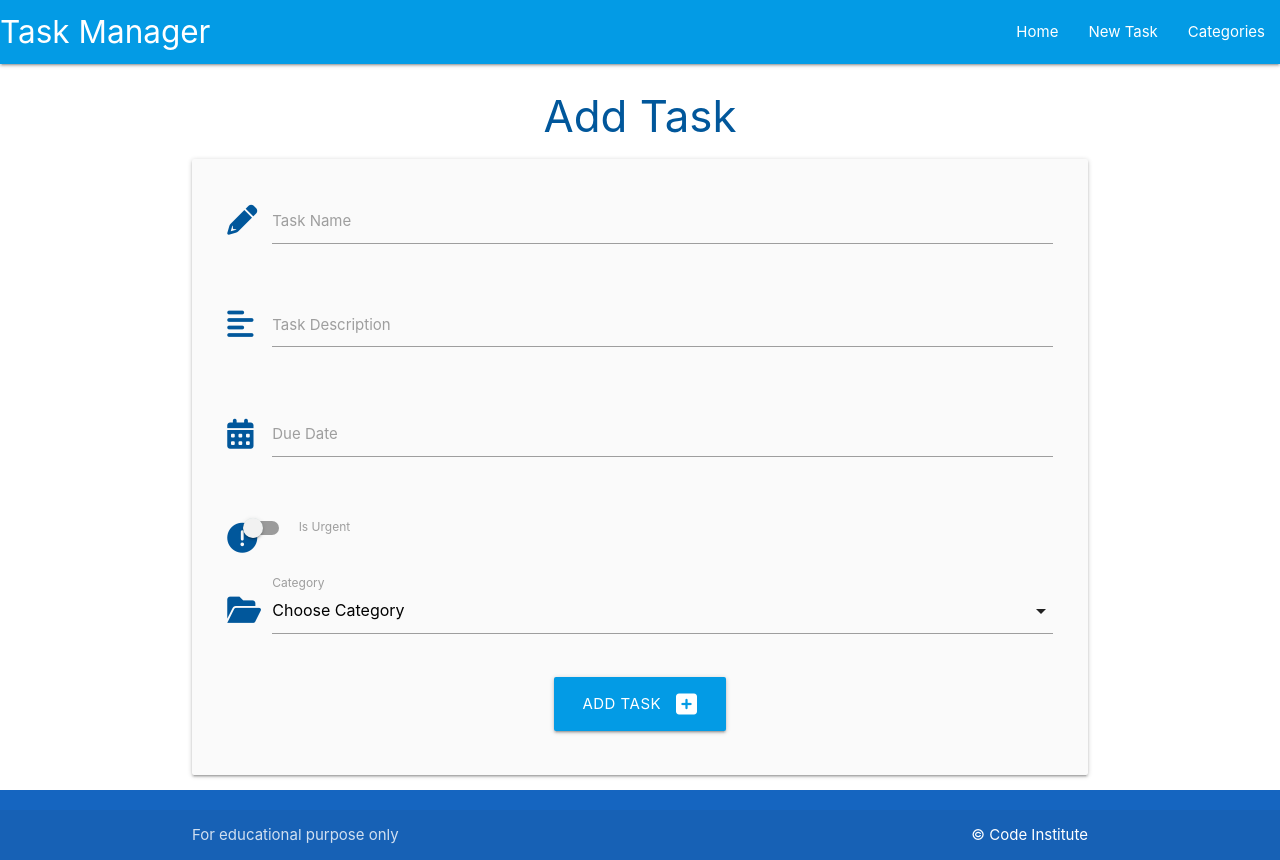
After one commit to 4n4ru/flask-sqlalchemy-task-manager, a Flask app: page /add_task in a window 1280 px wide. The commit adds this page. Run offline with Flask 2, Linux system fonts and the light colour scheme; data that the repository does not hold is empty.

Commit message:
Add code to add new task to database

```diff
--- a/taskmanager/routes.py
+++ b/taskmanager/routes.py
@@ -40,3 +40,21 @@ def delete_category(category_id):
     db.session.delete(category)
     db.session.commit()
     return redirect(url_for('categories'))
+
+
+@app.route('/add_task', methods=['GET', 'POST'])
+def add_task():
+    categories = list(Category.query.order_by(Category.category_name).all())
+    if request.method == 'POST':
+        task = Task(
+            task_name=request.form.get('task_name'),
+            task_description=request.form.get('task_description'),
+            is_urgent=bool(True if request.form.get('is_urgent') else False),
+            due_date=request.form.get('due_date'),
+            category_id=request.form.get('category_id')
+        )
+        category = Category(category_name=request.form.get('category_name'))
+        db.session.add(task)
+        db.session.commit()
+        return redirect(url_for('home'))
+    return render_template('add_task.html', categories=categories)
--- a/taskmanager/static/js/script.js
+++ b/taskmanager/static/js/script.js
@@ -2,4 +2,15 @@ document.addEventListener('DOMContentLoaded', function() {
     // sidenav initialization
     let sidenav = document.querySelectorAll('.sidenav');
     M.Sidenav.init(sidenav);
+
+    // datepicker initialization
+    var datepicker = document.querySelectorAll('.datepicker');
+    M.Datepicker.init(datepicker, {
+      format: 'dd mmmm, yyyy',
+      i18n: {done: 'Select'}
+    });
+
+    // dropdown
+    var selects = document.querySelectorAll('select');
+    M.FormSelect.init(selects);
   });
--- a/taskmanager/templates/add_category.html
+++ b/taskmanager/templates/add_category.html
@@ -9,7 +9,7 @@
       <div class="row">
         <div class="input-field col s12">
           <i class="fas fa-folder-open prefix light-blue-text text-darken-4"></i>
-          <input id="category_name" name="category_name" minlength="3" maxlength="25" id="first_name" type="text" class="validate" required>
+          <input id="category_name" name="category_name" minlength="3" maxlength="25" type="text" class="validate" required>
           <label for="category_name">Category Name</label>
         </div>
       </div>
--- /dev/null
+++ b/taskmanager/templates/add_task.html
@@ -0,0 +1,72 @@
+{% extends "base.html" %}
+{% block content %}
+
+<h3 class="light-blue-text text-darken-4 center-align">Add Task</h3>
+
+<div class="row card-panel grey lighten-5">
+  <form class="col s12" method="POST" action="{{ url_for('add_task') }}">
+    <!--Task Name-->
+    <div class="row">
+      <div class="input-field col s12">
+        <i class="fas fa-pencil-alt prefix light-blue-text text-darken-4"></i>
+        <input id="task_name" name="task_name" minlength="5" maxlength="50" type="text" class="validate" required>
+        <label for="task_name">Task Name</label>
+      </div>
+    </div>
+    <!--Task Desctiotion-->
+    <div class="row">
+      <div class="input-field col s12">
+        <i class="fas fa-align-left prefix light-blue-text text-darken-4"></i>
+        <textarea id="task_description" name="task_description" minlength="5" maxlength="200" type="text"
+          class="materialize-textarea validate" required></textarea>
+        <label for="task_description">Task Description</label>
+      </div>
+    </div>
+    <!--Due Date-->
+    <div class="row">
+      <div class="input-field col s12">
+        <i class="fas fa-calendar-alt prefix light-blue-text text-darken-4"></i>
+        <input id="due_date" name="due_date" type="text" class="datepicker validate" required>
+        <label for="due_date">Due Date</label>
+      </div>
+    </div>
+    <!--Is Urgent-->
+    <div class="row">
+      <div class="input-field col s12">
+        <!-- Switch -->
+        <div class="switch">
+          <label for="is_urgent">
+            <i class="fas fa-exclamation-circle prefix light-blue-text text-darken-4"></i>
+            <input type="checkbox" id="is_urgent" name="is_urgent">
+            <span class="lever"></span>
+            Is Urgent
+          </label>
+        </div>
+      </div>
+    </div>
+    <!--Category-->
+    <div class="row">
+      <div class="input-field col s12">
+        <i class="fas fa-folder-open prefix light-blue-text text-darken-4"></i>
+        <select id="category_id" name="category_id" class="validate" required>
+          <option value="" disabled selected>Choose Category</option>
+          {% for category in categories %}
+            <option value="{{ category.id }}">{{ category.category_name }}</option>
+          {% endfor %}
+        </select>
+        <label for="category_id">Category</label>
+      </div>
+    </div>
+
+    <!--Submit Button-->
+    <div class="row">
+      <div class="col s12 center-align">
+        <button type="submit" class="btn-large light-blue darken-1">
+          Add Task <i class="fas fa-plus-square right"></i>
+        </button>
+      </div>
+    </div>
+  </form>
+</div>
+
+{% endblock %}
--- a/taskmanager/templates/base.html
+++ b/taskmanager/templates/base.html
@@ -19,7 +19,7 @@
               <a href="#" data-target="mobile-demo" class="sidenav-trigger"><i class="fas fa-bars"></i>
               <ul class="right hide-on-med-and-down">
                 <li><a href="{{ url_for('home') }}">Home</a></li>
-                <li><a href="">New Task</a></li>
+                <li><a href="{{ url_for('add_task') }}">New Task</a></li>
                 <li><a href="{{ url_for('categories') }}">Categories</a></li>
 
 
@@ -29,7 +29,7 @@
 
           <ul class="sidenav" id="mobile-demo">
             <li><a href="{{ url_for('home') }}">Home</a></li>
-            <li><a href="">New Task</a></li>
+            <li><a href="{{ url_for('add_task') }}">New Task</a></li>
             <li><a href="{{ url_for('categories') }}">Categories</a></li>
           </ul>
     </header>
```
Also changed, not shown: taskmanager/templates/tasks.html (+8 -0 lines).
